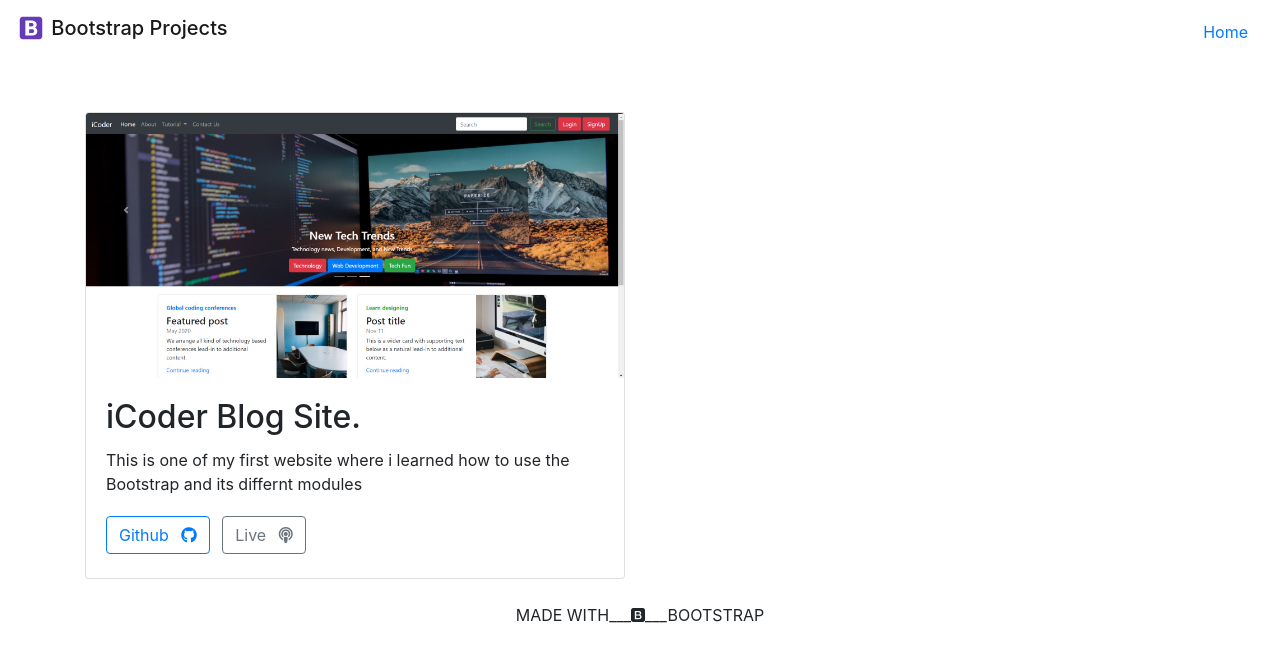
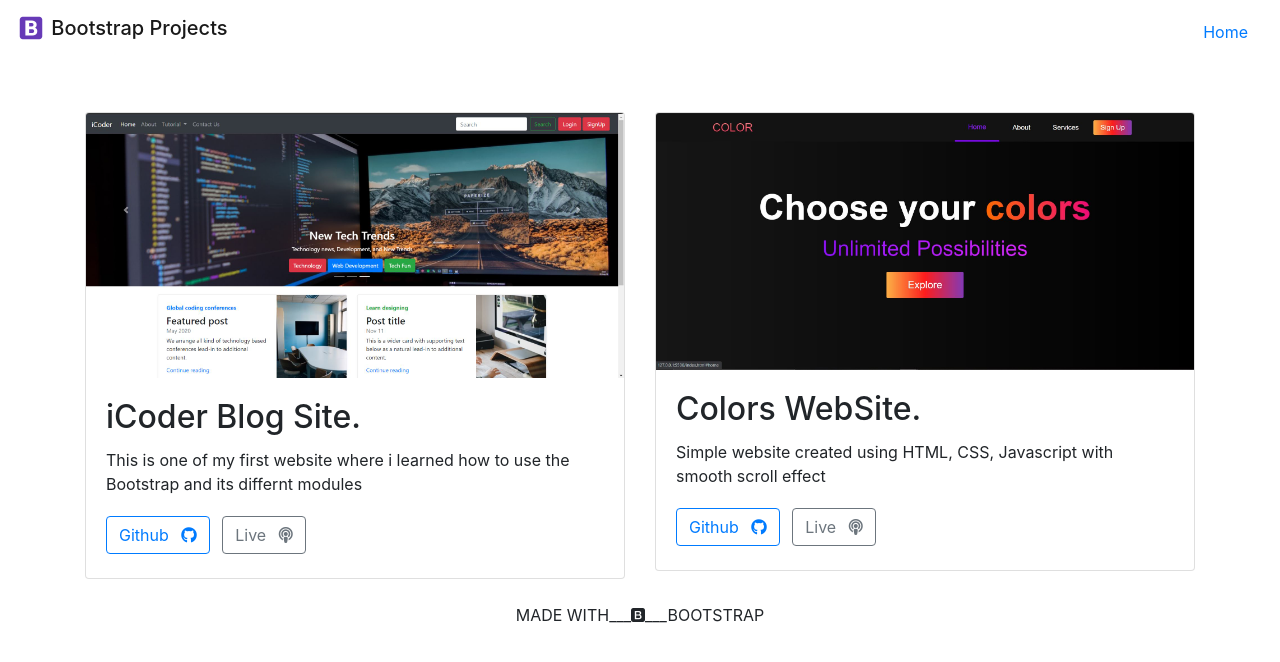
Before and after one commit to gaikwadvarun707/gaikwadvarun707.github.io, a plain HTML site: page templetes/bootstrap.html in a window 1280 px wide. Drawn offline with nearby package versions, Linux system fonts and the light colour scheme; a web font is replaced by a local one.

Commit message:
add colors website

```diff
--- a/templetes/bootstrap.html
+++ b/templetes/bootstrap.html
@@ -65,6 +65,22 @@
 
       </div>
     </div>
+    <div class="col-md-6 mt-5">
+      <div class="card mb-4">
+        <img class="card-img-top" src="../img/project/boostrap/colors website.JPG" alt="Card image cap">
+        <div class="card-body">
+          <h2 class="card-title">Colors  WebSite.</h2>
+          <p class="card-text">Simple website created using HTML, CSS, Javascript with smooth scroll effect</p>
+          <div class="contbutton">
+            <a href="https://github.com/gaikwadvarun707/Colors" class="btn btn-outline-primary my-1">Github
+              <i class="fab fa-github ml-2" aria-hidden="true"></i></a>
+            <a href="https://gaikwadvarun707.github.io/" class="btn btn-outline-secondary my-1 ml-2">Live <i
+                class="fa fa-podcast ml-2" aria-hidden="true"></i></a>
+          </div>
+        </div>
+
+      </div>
+    </div>
   </div>
 </div>
 
```
Also changed, not shown: img/project/boostrap/colors website.JPG (added).
